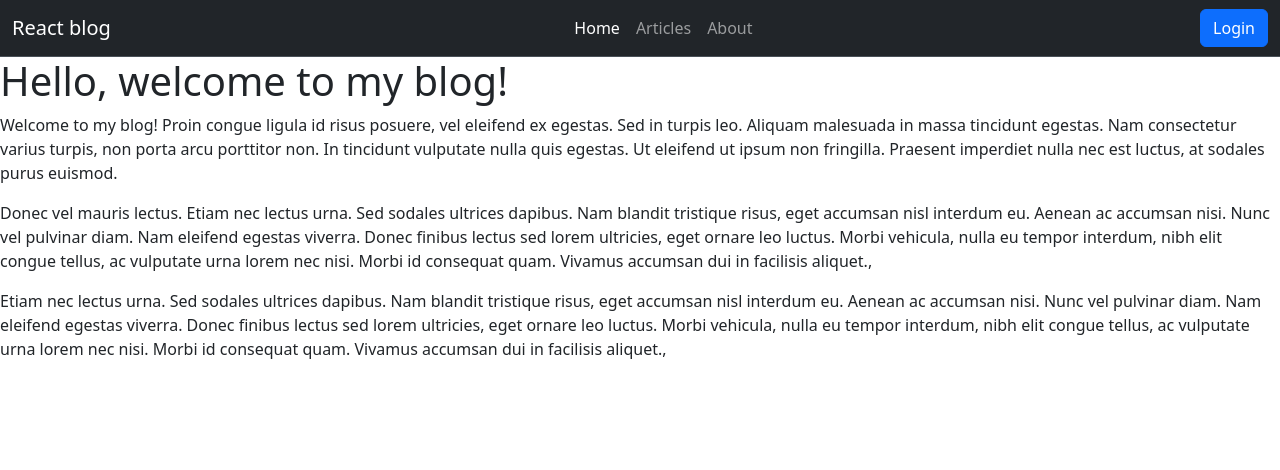
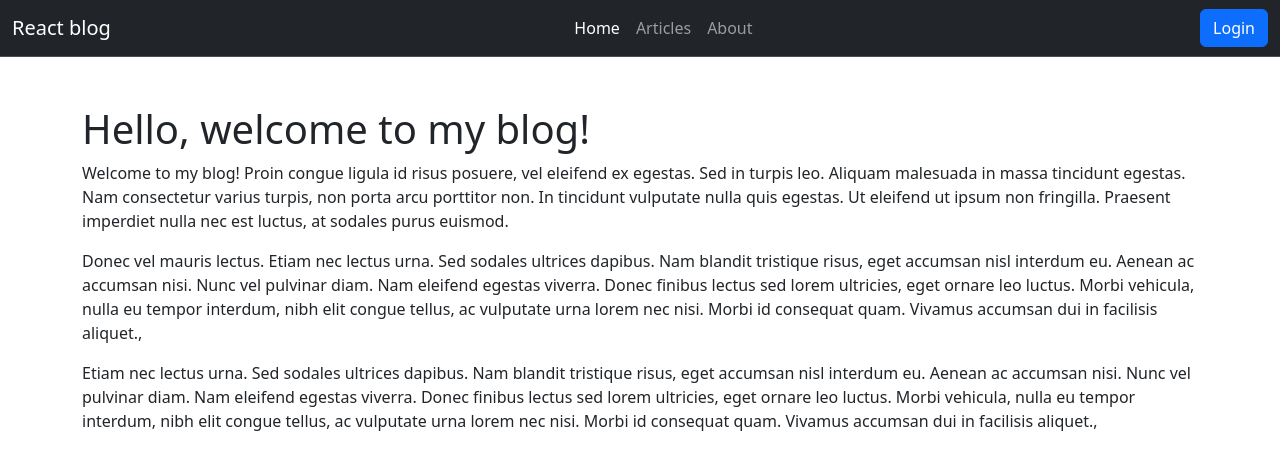
Before and after one commit to Netius/react-blog, a React (Create React App) app: page / in a window 1280 px wide. Shown: the top 470 px of the page. Built offline with nearby package versions, Linux system fonts and the light colour scheme; no server answers.

Commit message:
Gui and bootstrap

```diff
--- a/src/App.js
+++ b/src/App.js
@@ -17,7 +17,7 @@ function App() {
     <BrowserRouter>
       <div className="App">
         <NavigationBar />
-        <div id='page-body'>
+        <div className="container-md mt-5" id='page-body'>
           <Routes>
             <Route path="/" element={<HomePage />} />
             <Route path="/articles" element={<ArticleListPage />} />
```
